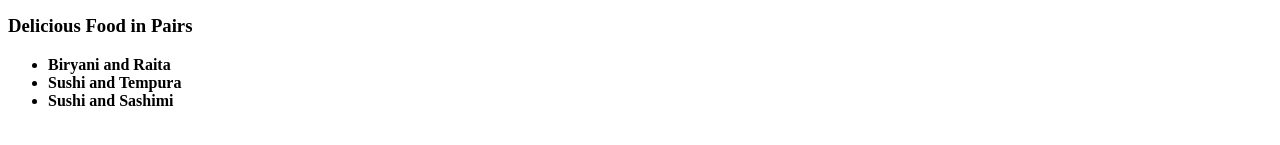
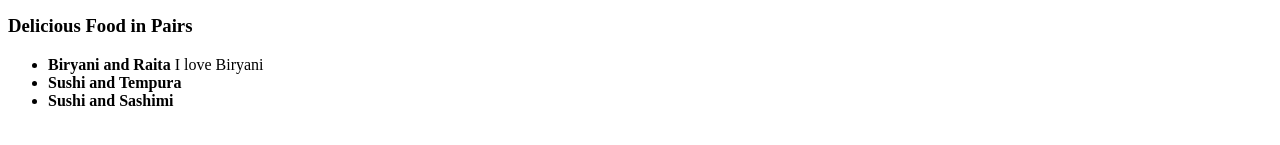
Before and after one commit to 44-563-WebApps-F23/44563-webapps-f23-assignment3-Varshitha-11, a plain HTML site: page index.html in a window 1280 px wide. Shown: the part 341-486 px from the top of the page. Drawn offline with Linux system fonts and the light colour scheme.

Commit message:
made changes at the local repo

```diff
--- a/index.html
+++ b/index.html
@@ -32,7 +32,7 @@
         <h3><strong>Delicious Food in Pairs</strong></h3>
 
         <ul>
-            <li><strong> Biryani and Raita</strong></li>
+            <li><strong> Biryani and Raita</strong> I love Biryani</li>
             <li><strong>Sushi and Tempura</strong> </li>
             <li><strong>Sushi and Sashimi</strong> </li>
 
```
